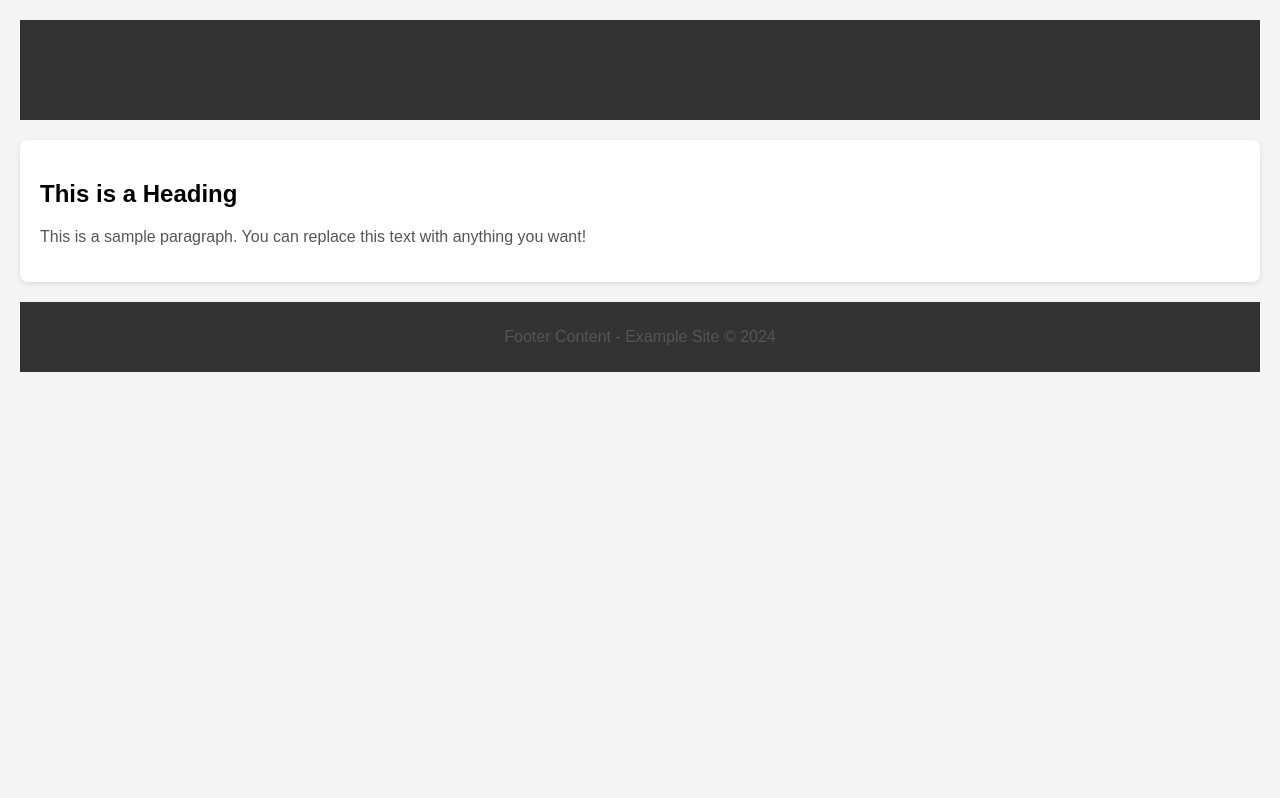
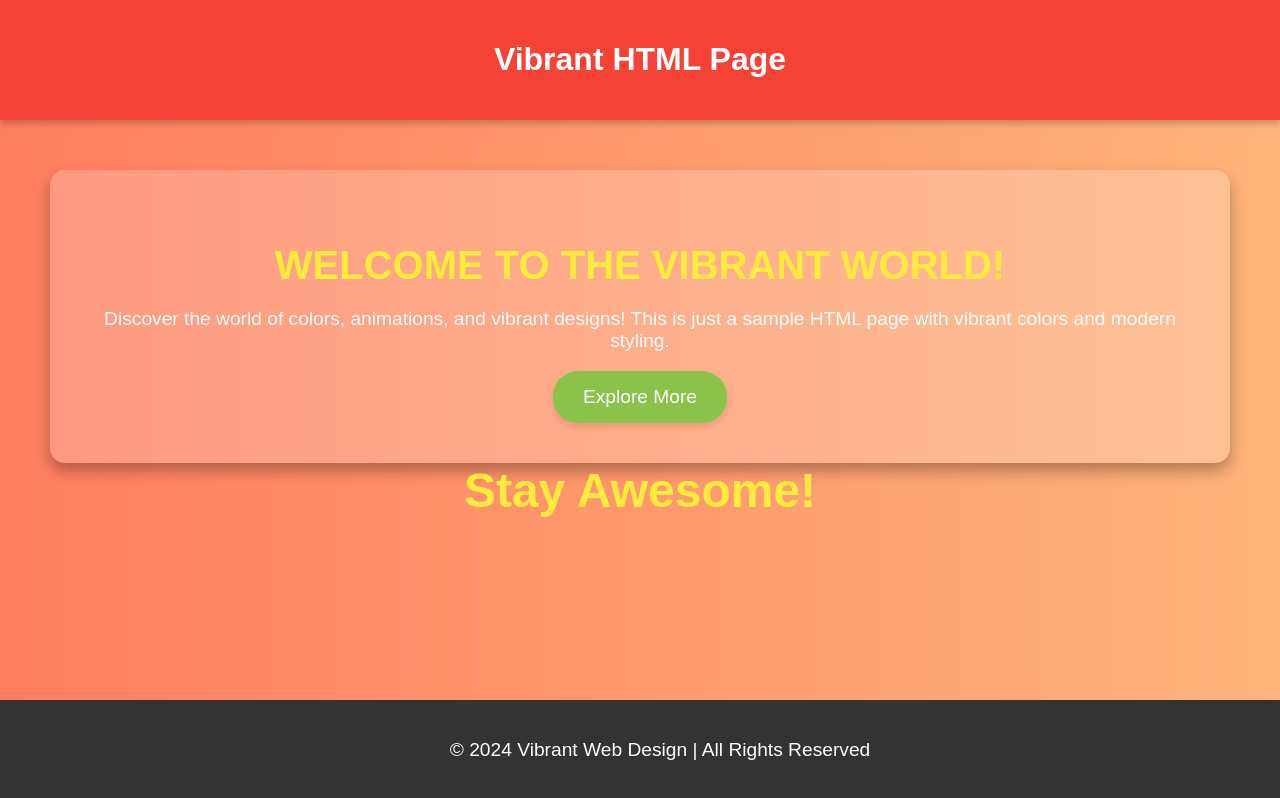
Before and after one commit to kalaikris/githubci-cd, a plain HTML site: page index.html in a window 1280 px wide. Drawn offline with Linux system fonts and the light colour scheme.

Commit message:
Update index.html

```diff
--- a/index.html
+++ b/index.html
@@ -3,58 +3,124 @@
 <head>
     <meta charset="UTF-8">
     <meta name="viewport" content="width=device-width, initial-scale=1.0">
-    <title>Sample HTML Page</title>
+    <title>Vibrant HTML Page</title>
     <style>
+        /* Global styles */
         body {
-            font-family: Arial, sans-serif;
-            background-color: #f4f4f4;
+            font-family: 'Arial', sans-serif;
             margin: 0;
+            padding: 0;
+            background: linear-gradient(to right, #ff7e5f, #feb47b);
+            color: #fff;
+        }
+
+        h1, h2 {
+            color: #ffffff;
+        }
+
+        /* Header section */
+        header {
+            background-color: #f44336;
             padding: 20px;
+            text-align: center;
+            box-shadow: 0 4px 6px rgba(0, 0, 0, 0.2);
         }
-        header {
-            background-color: #333;
-            color: white;
-            padding: 10px;
+
+        /* Main section */
+        main {
+            padding: 50px;
             text-align: center;
         }
-        main {
-            margin-top: 20px;
+
+        .content {
+            background-color: rgba(255, 255, 255, 0.2);
+            padding: 40px;
+            border-radius: 15px;
+            box-shadow: 0 8px 15px rgba(0, 0, 0, 0.3);
+            transition: transform 0.3s;
         }
+
+        .content:hover {
+            transform: scale(1.05);
+        }
+
+        h2 {
+            color: #ffeb3b;
+            font-size: 2.5em;
+            text-transform: uppercase;
+            margin-bottom: 20px;
+        }
+
+        p {
+            font-size: 1.2em;
+            color: #fff;
+        }
+
+        /* Button */
+        .btn {
+            background-color: #8bc34a;
+            padding: 15px 30px;
+            border: none;
+            color: #fff;
+            font-size: 1.2em;
+            cursor: pointer;
+            border-radius: 25px;
+            box-shadow: 0 4px 6px rgba(0, 0, 0, 0.1);
+            transition: background-color 0.3s;
+        }
+
+        .btn:hover {
+            background-color: #4caf50;
+        }
+
+        /* Footer section */
         footer {
+            background-color: #333;
+            color: #fff;
             text-align: center;
-            margin-top: 20px;
-            padding: 10px;
-            background-color: #333;
-            color: white;
+            padding: 20px;
+            position: fixed;
+            width: 100%;
+            bottom: 0;
+            left: 0;
         }
-        h1 {
-            color: #333;
+
+        /* Animation */
+        .animated-text {
+            font-size: 3em;
+            color: #ffeb3b;
+            font-weight: bold;
+            animation: fadeIn 2s ease-in-out infinite;
         }
-        p {
-            color: #555;
-        }
-        .content {
-            background-color: white;
-            padding: 20px;
-            border-radius: 8px;
-            box-shadow: 0 2px 5px rgba(0, 0, 0, 0.1);
+
+        @keyframes fadeIn {
+            0% { opacity: 0; transform: translateY(-50px); }
+            50% { opacity: 1; transform: translateY(0); }
+            100% { opacity: 0; transform: translateY(50px); }
         }
     </style>
 </head>
 <body>
+
+    <!-- Header Section -->
     <header>
-        <h1>Welcome to My Sample HTML Page</h1>
+        <h1>Vibrant HTML Page</h1>
     </header>
 
+    <!-- Main Content Section -->
     <main>
         <div class="content">
-            <h2>This is a Heading</h2>
-            <p>This is a sample paragraph. You can replace this text with anything you want!</p>
+            <h2>Welcome to the Vibrant World!</h2>
+            <p>Discover the world of colors, animations, and vibrant designs! This is just a sample HTML page with vibrant colors and modern styling.</p>
+            <button class="btn">Explore More</button>
         </div>
+        <div class="animated-text">Stay Awesome!</div>
     </main>
 
+    <!-- Footer Section -->
     <footer>
-        <p>Footer Content - Example Site &copy; 2024</p>
+        <p>&copy; 2024 Vibrant Web Design | All Rights Reserved</p>
     </footer>
+
 </body>
 </html>
```
